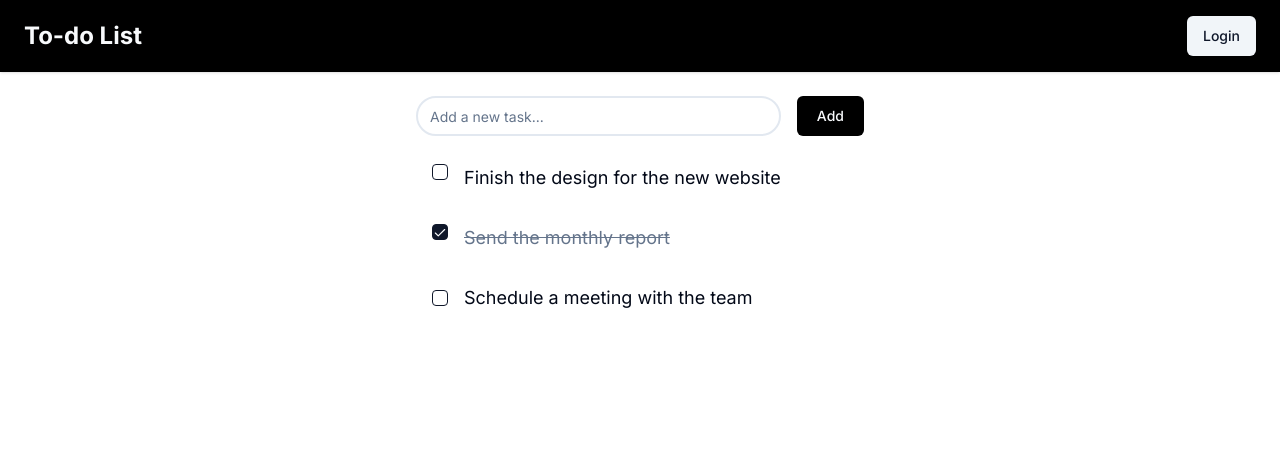
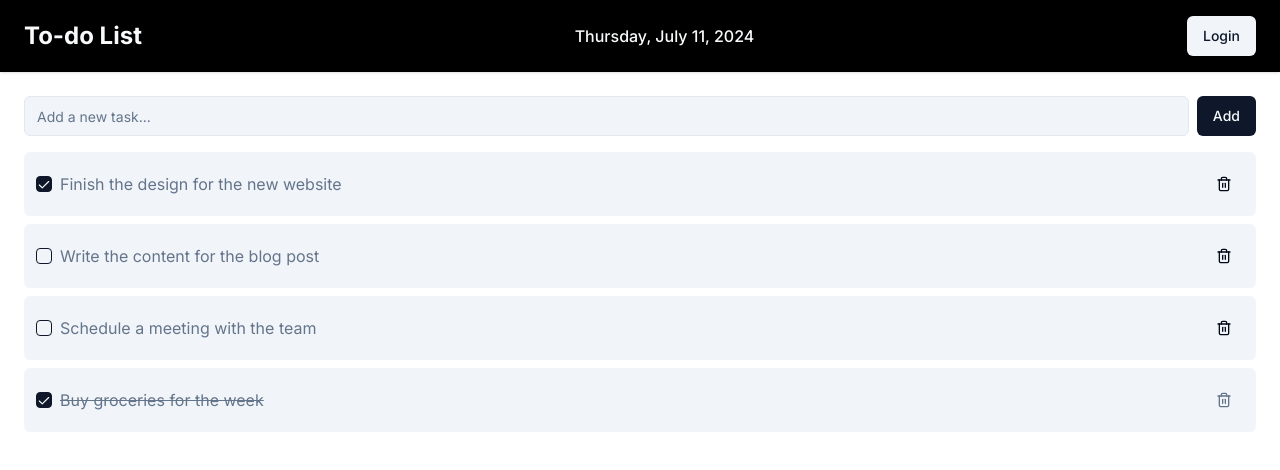
Before and after one commit to VishalyGinny/todo_app, a Next.js app: page / in a window 1280 px wide. Shown: the top 470 px of the page. Built offline with nearby package versions, Linux system fonts and the light colour scheme.

Commit message:
good stuff

```diff
--- a/app/page.tsx
+++ b/app/page.tsx
@@ -3,56 +3,61 @@ import { Button } from "@/components/ui/button";
 import { Input } from "@/components/ui/input";
 import { Checkbox } from "@/components/ui/checkbox";
 import Link from "next/link";
+import { Trash2Icon } from "lucide-react";
 
-export default function Home() {
+export default function components() {
   return (
     <div className="flex flex-col h-screen bg-background">
       <header className="bg-black text-primary-foreground py-4 px-6 shadow flex justify-between items-center">
         <h1 className="text-2xl font-bold">To-do List</h1>
+        <div className="text-md font-medium">
+          {new Date().toLocaleString("en-US", {
+            weekday: "long",
+            month: "long",
+            day: "numeric",
+            year: "numeric",
+          })}
+        </div>
         <Button variant="secondary" asChild className="rounded-md px-4 py-2">
           <Link href="/login">Login</Link>
         </Button>
       </header>
-      <main className="flex-1 p-6">
-        <div className="max-w-md mx-auto">
-          <form className="flex items-start mb-4">
-            <Input
-              type="text"
-              placeholder="Add a new task..."
-              className="flex-1 mr-4 rounded-full border-2 border-input px-3 py-2 focus:outline-none focus:ring-2 focus:ring-primary"
-            />
-            <Button
-              type="submit"
-              className="bg-black text-primary-foreground rounded-md px-5 py-2"
-            >
-              Add
+      <div className="flex-1 p-6 space-y-4">
+        <div className="flex items-center gap-2">
+          <Input placeholder="Add a new task..." className="flex-1 bg-muted text-muted-foreground" />
+          <Button>Add</Button>
+        </div>
+        <div className="space-y-2">
+          <div className="flex items-center gap-2 p-3 rounded-md bg-muted hover:bg-muted/50 transition-colors">
+            <Checkbox defaultChecked />
+            <p className="flex-1 line-clamp-1 text-muted-foreground">Finish the design for the new website</p>
+            <Button variant="ghost" size="icon">
+              <Trash2Icon className="w-4 h-4" />
             </Button>
-          </form>
-          <div className="space-y-2">
-            <div className="flex justify-center bg-card text-card-foreground rounded-md px-4 py-3">
-              <Checkbox id="task-1" className="mr-4" />
-              <label htmlFor="task-1" className="flex-1 text-lg">
-                Finish the design for the new website
-              </label>
-            </div>
-            <div className="flex justify-center bg-card text-card-foreground rounded-md px-4 py-3">
-              <Checkbox id="task-2" className="mr-4" defaultChecked />
-              <label
-                htmlFor="task-2"
-                className="flex-1 text-lg line-through text-muted-foreground"
-              >
-                Send the monthly report
-              </label>
-            </div>
-            <div className="flex items-center bg-card text-card-foreground rounded-md px-4 py-3">
-              <Checkbox id="task-3" className="mr-4" />
-              <label htmlFor="task-3" className="flex-1 text-lg">
-                Schedule a meeting with the team
-              </label>
-            </div>
+          </div>
+          <div className="flex items-center gap-2 p-3 rounded-md bg-muted hover:bg-muted/50 transition-colors">
+            <Checkbox />
+            <p className="flex-1 line-clamp-1 text-muted-foreground">Write the content for the blog post</p>
+            <Button variant="ghost" size="icon">
+              <Trash2Icon className="w-4 h-4" />
+            </Button>
+          </div>
+          <div className="flex items-center gap-2 p-3 rounded-md bg-muted hover:bg-muted/50 transition-colors">
+            <Checkbox />
+            <p className="flex-1 line-clamp-1 text-muted-foreground">Schedule a meeting with the team</p>
+            <Button variant="ghost" size="icon">
+              <Trash2Icon className="w-4 h-4" />
+            </Button>
+          </div>
+          <div className="flex items-center gap-2 p-3 rounded-md bg-muted hover:bg-muted/50 transition-colors line-through text-muted-foreground">
+            <Checkbox defaultChecked />
+            <p className="flex-1 line-clamp-1">Buy groceries for the week</p>
+            <Button variant="ghost" size="icon">
+              <Trash2Icon className="w-4 h-4" />
+            </Button>
           </div>
         </div>
-      </main>
+    </div>
     </div>
   );
 }
```
